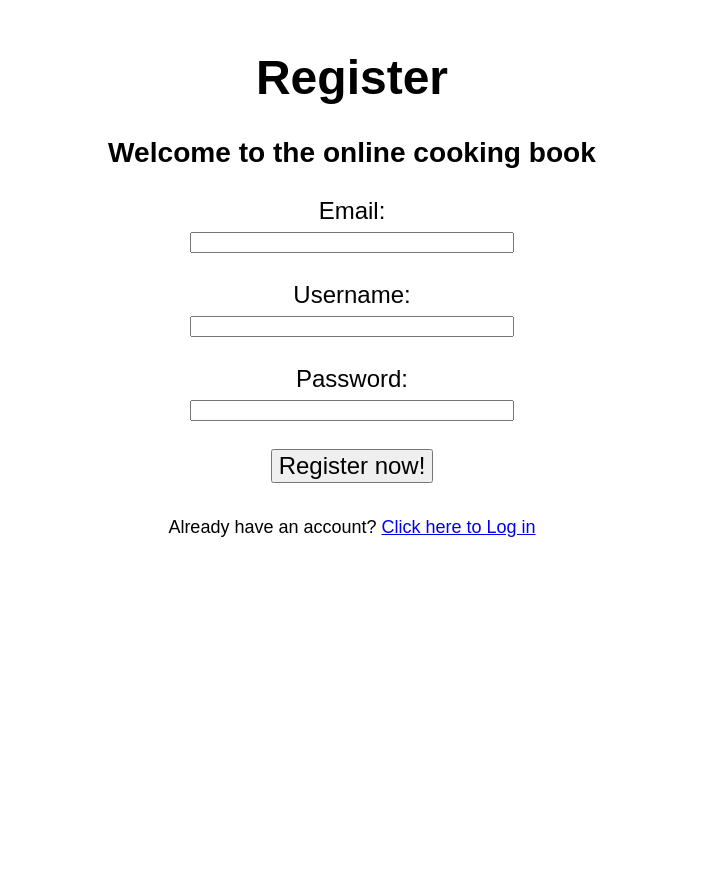
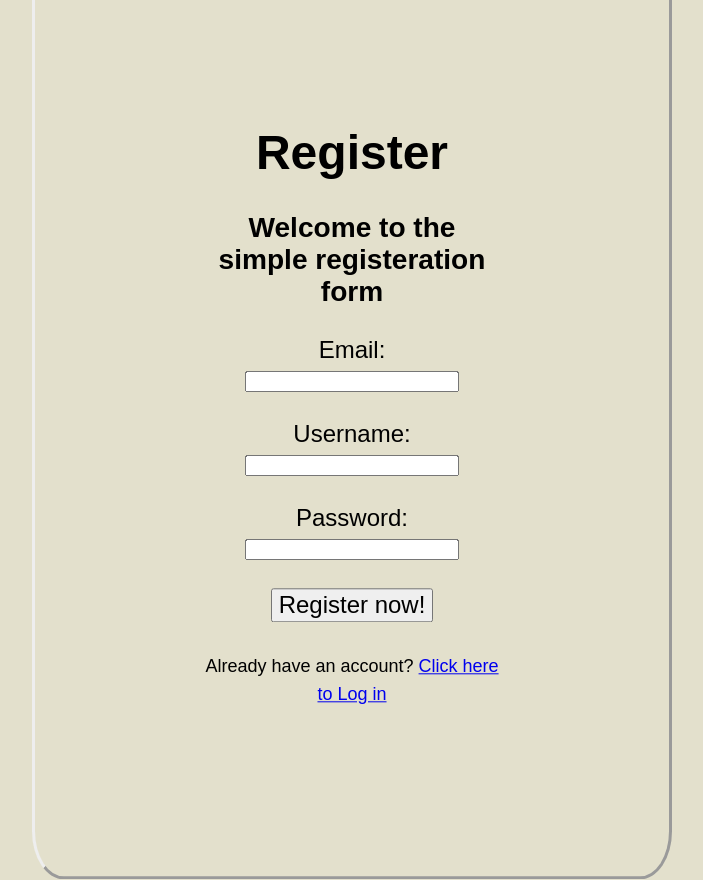
Before and after one commit to M3T1X1/Registeration_and_login_project_vanilla_PHP, a PHP site: page /register_page.php in a window 1280 px wide. Shown: the whole page, without its empty margins (288-991 px from the left). Before the commit the page ends 537 px from the top, so only its background shows below. Run offline with PHP 8.4, Linux system fonts and the light colour scheme; some web fonts are replaced.

Commit message:
Some CSS action

```diff
--- a/banner.html
+++ /dev/null
@@ -1,4 +0,0 @@
-<header>
-
-
-</header>
--- a/footer.html
+++ /dev/null
@@ -1,6 +0,0 @@
-<footer>
-
-
-
-
-</footer>
--- a/register_page.php
+++ b/register_page.php
@@ -15,22 +15,24 @@ foreach($_SERVER as $key => $value)
     <meta name="viewport" content="width=device-width, initial-scale=1.0">
     <title>Register Page</title>
     <link rel="stylesheet" href="style.css">
+
 </head>
 <body>
+
     <main>
     <h1>Register</h1>
-    <h3>Welcome to the online cooking book</h3>
+    <h3>Welcome to the simple registeration form</h3>
 
         <form action="<?php  htmlspecialchars($_SERVER["PHP_SELF"])?>" method="post">
 
         <label>Email:</label><br>
-        <input class ="form_input" type = "text" name="email" required><br><br>
+        <input class ="form_input_register" type = "text" name="email" required><br><br>
 
         <label>Username:</label><br>
-        <input class ="form_input" type = "text" name="username" required><br><br>
+        <input class ="form_input_register" type = "text" name="username" required><br><br>
 
         <label> Password:</label><br>
-        <input class ="form_input" type = "password" name="password" required><br><br>
+        <input class ="form_input_register" type = "password" name="password" required><br><br>
 
         <input class="subbut" type = "submit" name="sub" value = "Register now!">
 
@@ -43,10 +45,6 @@ foreach($_SERVER as $key => $value)
         Already have an account?
         <a href="login_page.php">Click here to Log in</a>
         </label>
-    </main>
-</body>
-</html>
-
 <?php
 
 if($_SERVER["REQUEST_METHOD"] == "POST")
@@ -63,8 +61,17 @@ if($_SERVER["REQUEST_METHOD"] == "POST")
                                         ('$email',
                                             '$username',
                                                 '$password_hash')");
+                                                    header('Location: login_page.php');
+
 
     }
 }
-mysqli_close($connect);
 ?>
+    </main>
+
+    <div class ="info">
+
+    </div>
+
+</body>
+</html>
--- a/style.css
+++ b/style.css
@@ -5,13 +5,19 @@ html
 {
     font-family:'Muli',sans-serif;
     font-size: 150%;
+    background-color: #e3e0cc;
 }
 main
 {
-    margin: auto;
-    width: 50%;
-    padding: 10px;
+   position: absolute;
+   top: 50%;
+   left: 50%;
+   transform: translate(-50%,-50%);
     text-align: center;
+    border-style: outset;
+    border-radius: 5%;
+    border-width: 15%;
+    padding: 170px;
 
 }
 .login
@@ -23,7 +29,11 @@ main
     font-size: 100%;
 }
 
-.form_input
+.form_input_register
 {
-    width: 50%;
+    width: 70%;
 }
+.form_input_login
+{
+    width: 300px;
+}
```
Also changed, not shown: login_page.php (+3 -5 lines), home_page.php (added).
